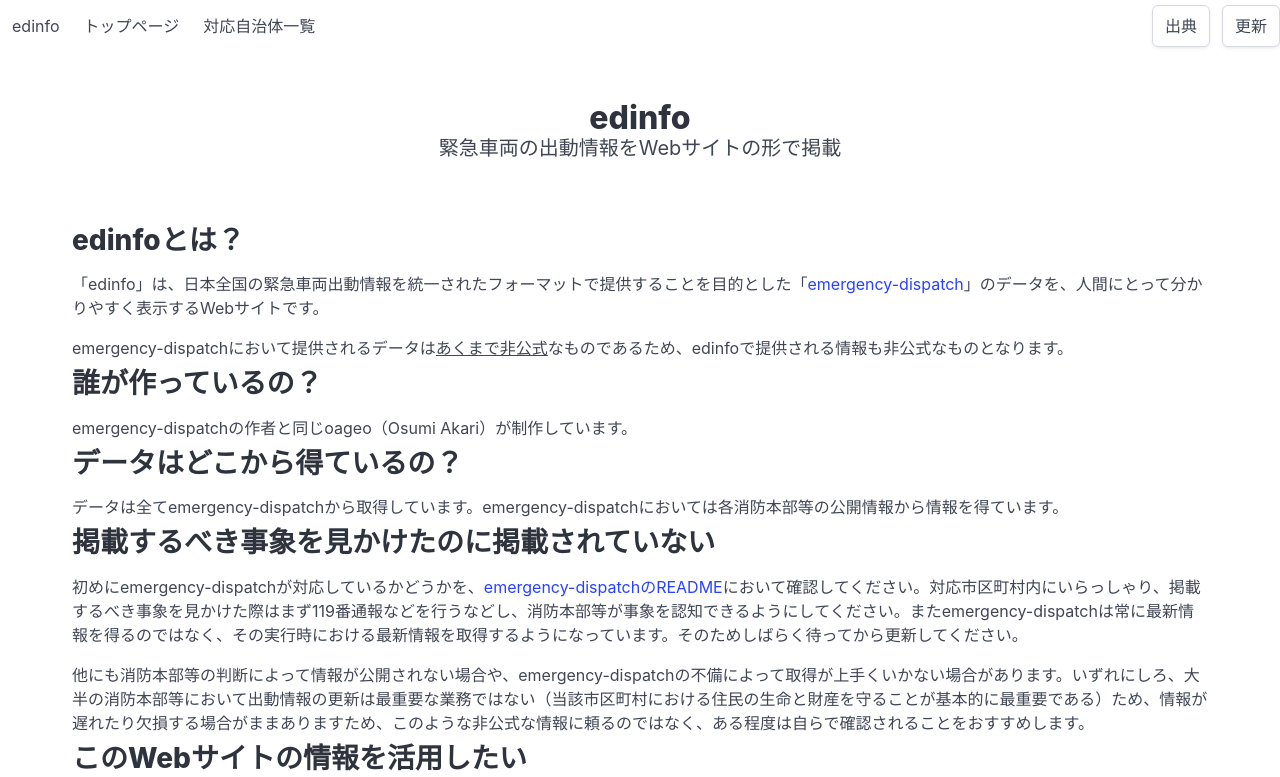
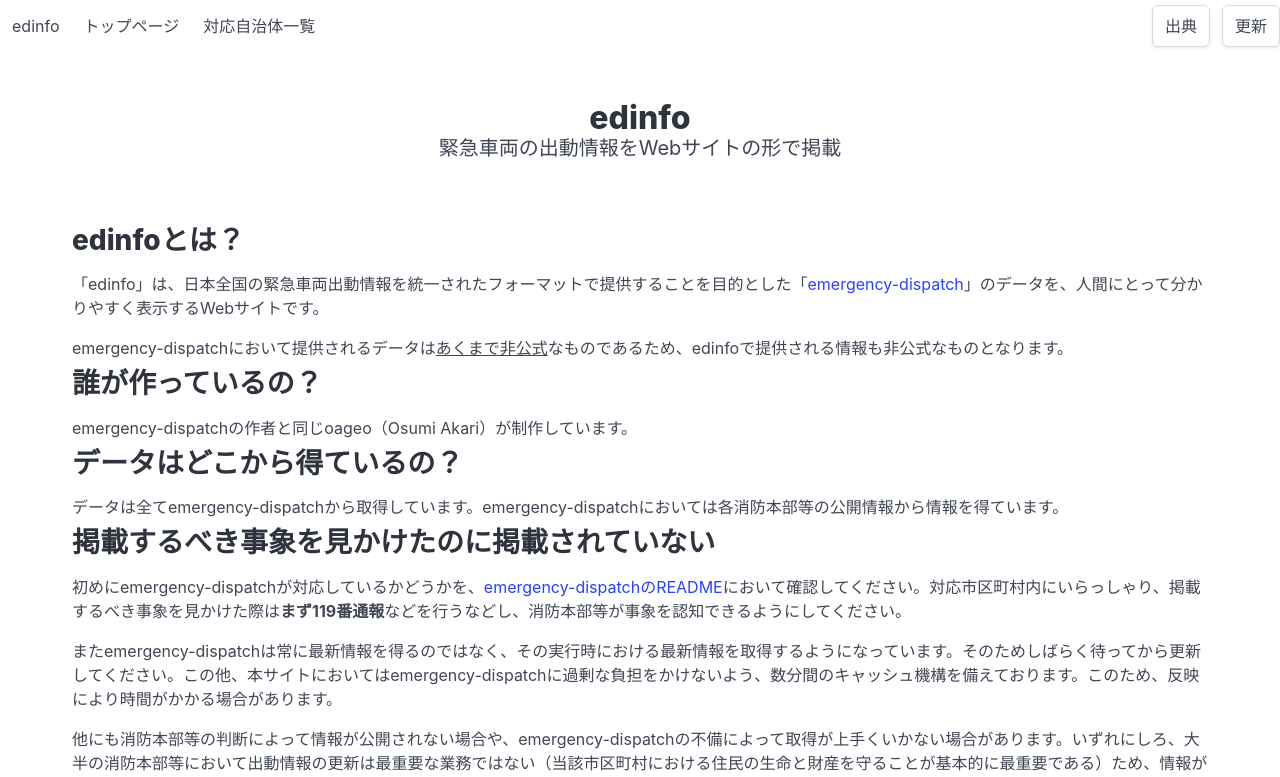
Before and after one commit to oageo/edinfo, a Nuxt app: page / in a window 1280 px wide. Shown: the top 777 px of the page. Built offline with nearby package versions, Linux system fonts and the light colour scheme.

Commit message:
トップページにおける説明文を更新

```diff
--- a/components/Top/About.vue
+++ b/components/Top/About.vue
@@ -32,7 +32,10 @@
                 掲載するべき事象を見かけたのに掲載されていない
             </h2>
             <p>
-                初めにemergency-dispatchが対応しているかどうかを、<a href="https://github.com/oageo/emergency-dispatch/blob/develop/README.md#%E5%AF%BE%E5%BF%9C%E5%B8%82%E5%8C%BA%E7%94%BA%E6%9D%91">emergency-dispatchのREADME</a>において確認してください。対応市区町村内にいらっしゃり、掲載するべき事象を見かけた際はまず119番通報などを行うなどし、消防本部等が事象を認知できるようにしてください。またemergency-dispatchは常に最新情報を得るのではなく、その実行時における最新情報を取得するようになっています。そのためしばらく待ってから更新してください。
+                初めにemergency-dispatchが対応しているかどうかを、<a href="https://github.com/oageo/emergency-dispatch/blob/develop/README.md#%E5%AF%BE%E5%BF%9C%E5%B8%82%E5%8C%BA%E7%94%BA%E6%9D%91">emergency-dispatchのREADME</a>において確認してください。対応市区町村内にいらっしゃり、掲載するべき事象を見かけた際は<span class="has-text-weight-bold">まず119番通報</span>などを行うなどし、消防本部等が事象を認知できるようにしてください。
+            </p>
+            <p>
+                またemergency-dispatchは常に最新情報を得るのではなく、その実行時における最新情報を取得するようになっています。そのためしばらく待ってから更新してください。この他、本サイトにおいてはemergency-dispatchに過剰な負担をかけないよう、数分間のキャッシュ機構を備えております。このため、反映により時間がかかる場合があります。
             </p>
             <p>
                 他にも消防本部等の判断によって情報が公開されない場合や、emergency-dispatchの不備によって取得が上手くいかない場合があります。いずれにしろ、大半の消防本部等において出動情報の更新は最重要な業務ではない（当該市区町村における住民の生命と財産を守ることが基本的に最重要である）ため、情報が遅れたり欠損する場合がままありますため、このような非公式な情報に頼るのではなく、ある程度は自らで確認されることをおすすめします。
```
